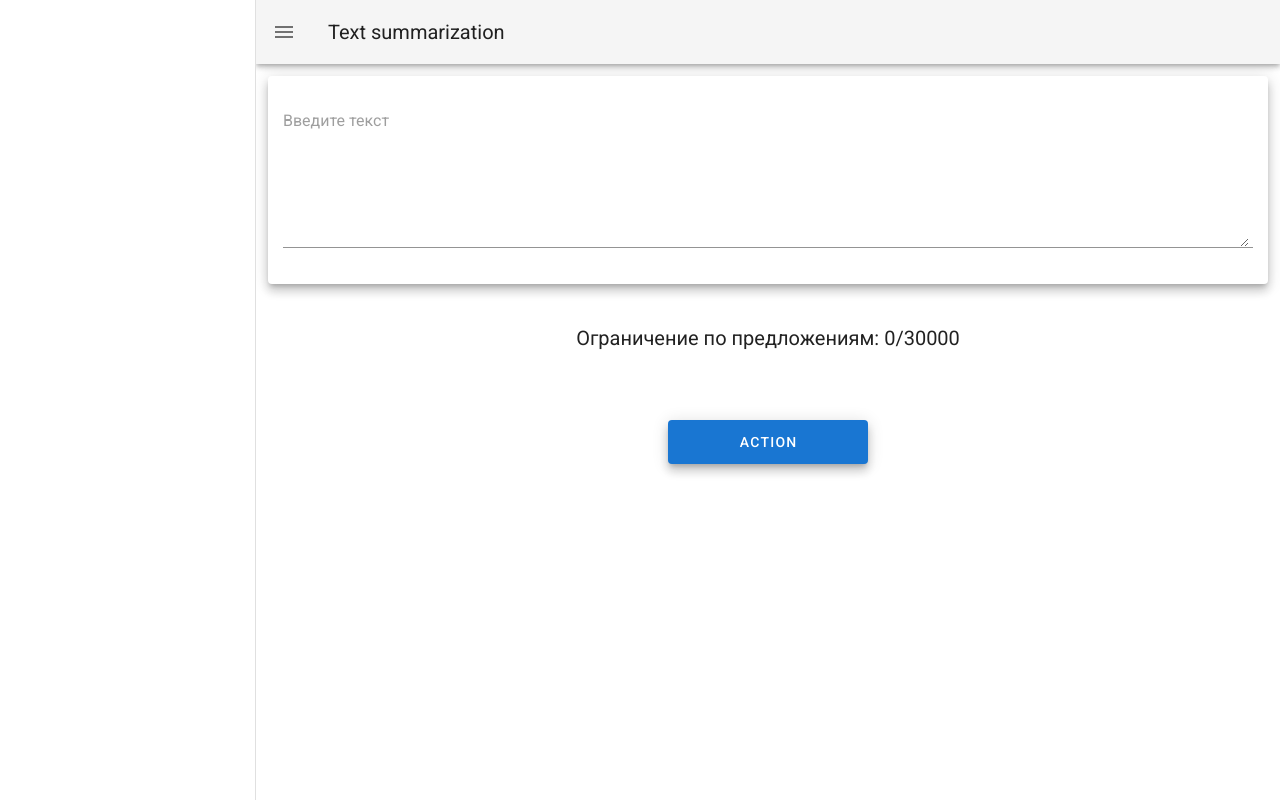
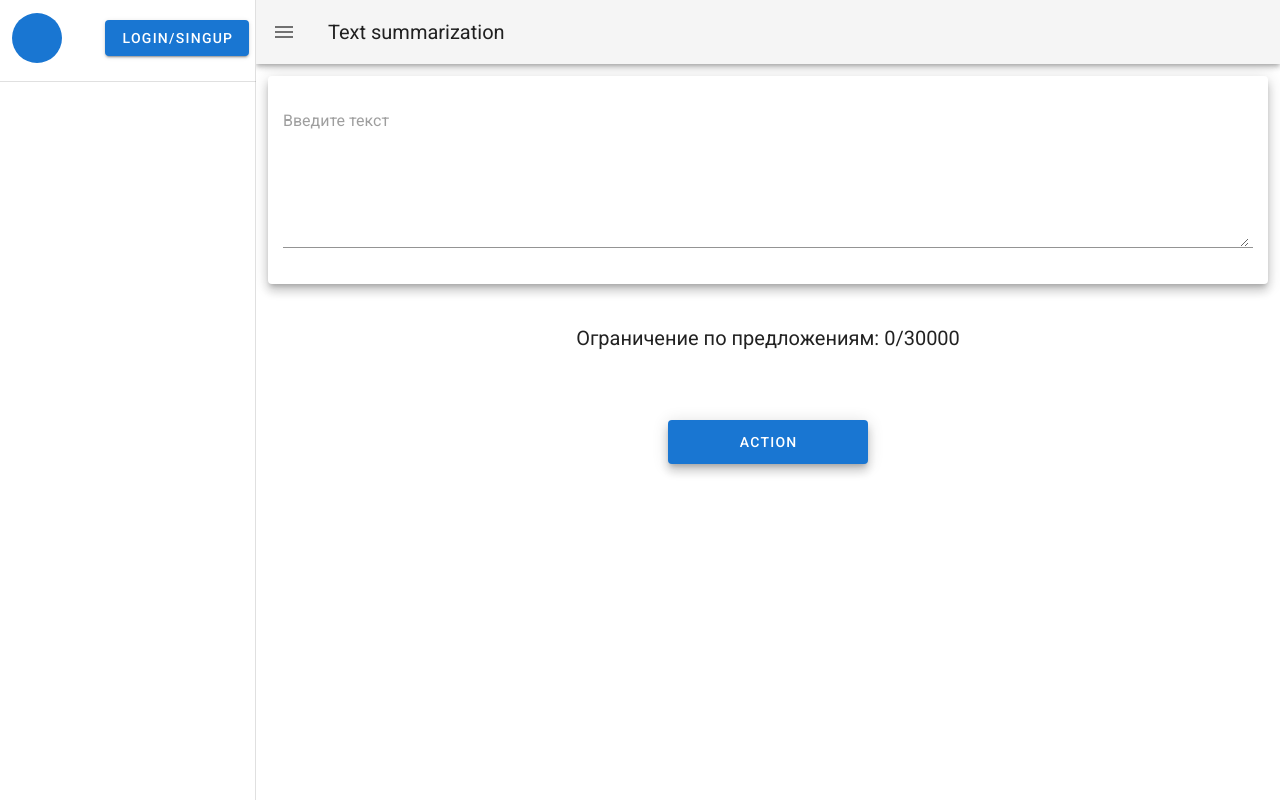
Before and after one commit to Gkjnybrjdf/proj, a Vue app in the folder front/: page / in a window 1280 px wide. Built offline with nearby package versions, Linux system fonts and the light colour scheme.

Commit message:
safe commit

```diff
--- a/front/src/views/NavContent.vue
+++ b/front/src/views/NavContent.vue
@@ -1,4 +1,22 @@
 <template>
+    <div>
+        <v-row
+        align="center"
+        justify="space-around"
+        class="row-login">
+            <v-avatar
+            color="primary"
+            size="50"
+            class="avatar"
+            ></v-avatar>
+            <v-btn
+            color="primary"
+            elevation="2"
+            class="login"
+            >LogIn/SingUp</v-btn>
+        </v-row>
+        <v-divider class="splitter"></v-divider>
+    </div>
 </template>
 
 <script>
@@ -8,5 +26,14 @@ export default {
 </script>
 
 <style>
-
+.splitter{
+    margin-top:2%;
+    margin-bottom:2%;
+}
+.avatar{
+    margin:2%;
+}
+.row-login{
+    height:100px;
+}
 </style>
```
Also changed, not shown: 1 other file (tests, documents, lock files or other folders).
